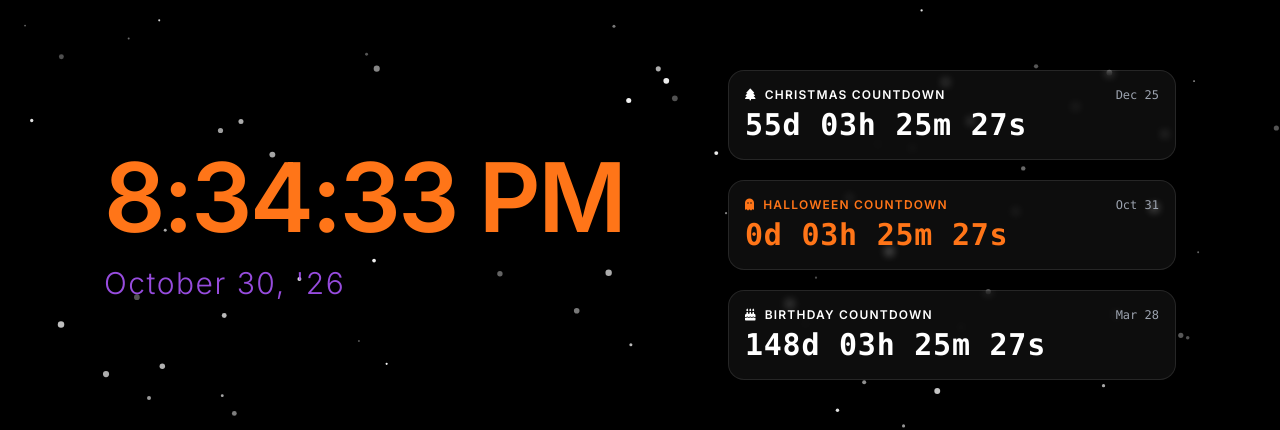
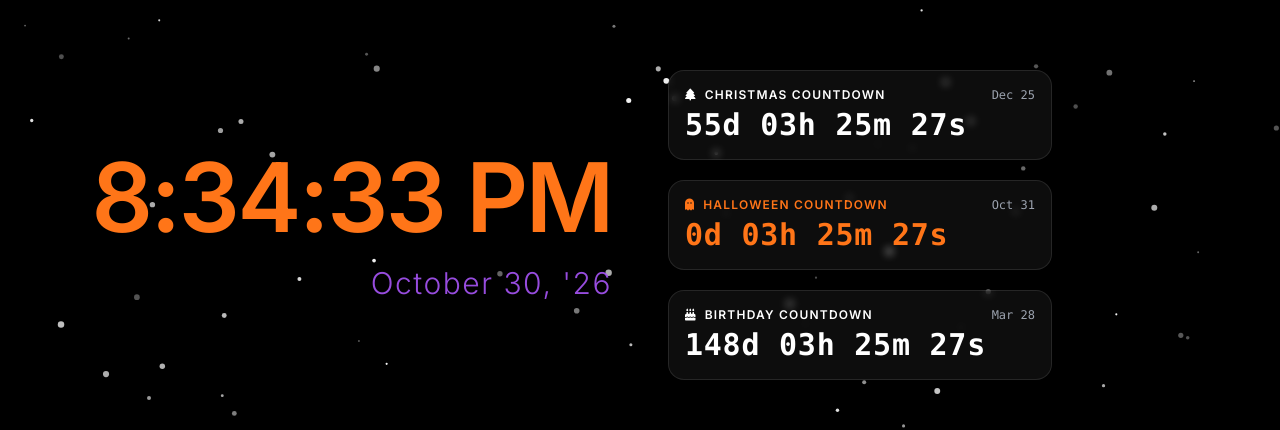
Before and after one commit to coltogdyuhg/forever-screen, a plain HTML site: page index.html in a window 1280 px wide. Shown: the part 184-614 px from the top of the page. Drawn offline with nearby package versions, Linux system fonts and the light colour scheme; a web font is replaced by a local one.

Commit message:
Update index.html

```diff
--- a/index.html
+++ b/index.html
@@ -162,11 +162,11 @@
             </div>
         </header>
 
-        <!-- Middle Content Area (Clock distinctly on Left, Countdowns on Right) -->
-        <main class="flex-1 grid grid-cols-1 md:grid-cols-2 items-center justify-between my-auto px-4 md:px-12 lg:px-16 gap-8 lg:gap-24 z-10 w-full max-w-none">
+        <!-- Middle Content Area (Clock & Countdowns meeting near the middle) -->
+        <main class="flex-1 grid grid-cols-1 md:grid-cols-2 items-center justify-center my-auto px-4 md:px-6 gap-6 md:gap-10 lg:gap-14 z-10 w-full max-w-6xl mx-auto">
 
-            <!-- Left Side: Digital Clock & Date -->
-            <div id="clockContainer" class="flex flex-col items-center md:items-start text-center md:text-left transition-all w-full max-w-xl">
+            <!-- Left Side of Center: Digital Clock & Date -->
+            <div id="clockContainer" class="flex flex-col items-center md:items-end text-center md:text-right transition-all w-full">
                 <div id="timeDisplay" class="text-5xl sm:text-6xl md:text-7xl lg:text-8xl font-bold tracking-tight leading-none whitespace-nowrap">
                     00:00:00
                 </div>
@@ -175,11 +175,11 @@
                 </div>
             </div>
 
-            <!-- Right Side: Event Countdowns -->
-            <div id="countdownContainer" class="flex flex-col items-center md:items-end space-y-4 md:space-y-5 w-full">
+            <!-- Right Side of Center: Event Countdowns -->
+            <div id="countdownContainer" class="flex flex-col items-center md:items-start space-y-4 md:space-y-5 w-full">
 
                 <!-- Countdown 1: Christmas -->
-                <div class="countdown-card w-full max-w-sm lg:max-w-md bg-white/5 border border-white/10 rounded-2xl p-4 backdrop-blur-sm hover:bg-white/10 transition-all">
+                <div class="countdown-card w-full max-w-sm bg-white/5 border border-white/10 rounded-2xl p-4 backdrop-blur-sm hover:bg-white/10 transition-all">
                     <div class="flex justify-between items-center mb-1">
                         <span id="xmasLabel" class="countdown-label text-xs uppercase tracking-widest font-semibold flex items-center gap-2">
                             <i class="fa-solid fa-tree"></i> Christmas Countdown
@@ -192,7 +192,7 @@
                 </div>
 
                 <!-- Countdown 2: Halloween -->
-                <div class="countdown-card w-full max-w-sm lg:max-w-md bg-white/5 border border-white/10 rounded-2xl p-4 backdrop-blur-sm hover:bg-white/10 transition-all">
+                <div class="countdown-card w-full max-w-sm bg-white/5 border border-white/10 rounded-2xl p-4 backdrop-blur-sm hover:bg-white/10 transition-all">
                     <div class="flex justify-between items-center mb-1">
                         <span id="halloweenLabel" class="countdown-label text-xs uppercase tracking-widest font-semibold flex items-center gap-2">
                             <i class="fa-solid fa-ghost"></i> Halloween Countdown
@@ -205,7 +205,7 @@
                 </div>
 
                 <!-- Countdown 3: Birthday (March 28) -->
-                <div class="countdown-card w-full max-w-sm lg:max-w-md bg-white/5 border border-white/10 rounded-2xl p-4 backdrop-blur-sm hover:bg-white/10 transition-all">
+                <div class="countdown-card w-full max-w-sm bg-white/5 border border-white/10 rounded-2xl p-4 backdrop-blur-sm hover:bg-white/10 transition-all">
                     <div class="flex justify-between items-center mb-1">
                         <span id="bdayLabel" class="countdown-label text-xs uppercase tracking-widest font-semibold flex items-center gap-2">
                             <i class="fa-solid fa-cake-candles"></i> Birthday Countdown
@@ -1226,7 +1226,7 @@
 
             // Apply Clock Typography & Glow
             const clockEl = document.getElementById('clockContainer');
-            clockEl.className = `flex flex-col items-center md:items-start text-center md:text-left transition-all w-full max-w-xl ${appSettings.clockFont}`;
+            clockEl.className = `flex flex-col items-center md:items-end text-center md:text-right transition-all w-full ${appSettings.clockFont}`;
 
             const timeDisplay = document.getElementById('timeDisplay');
             timeDisplay.className = `text-5xl sm:text-6xl md:text-7xl lg:text-8xl font-bold tracking-tight leading-none whitespace-nowrap ${appSettings.glowStyle}`;
```
